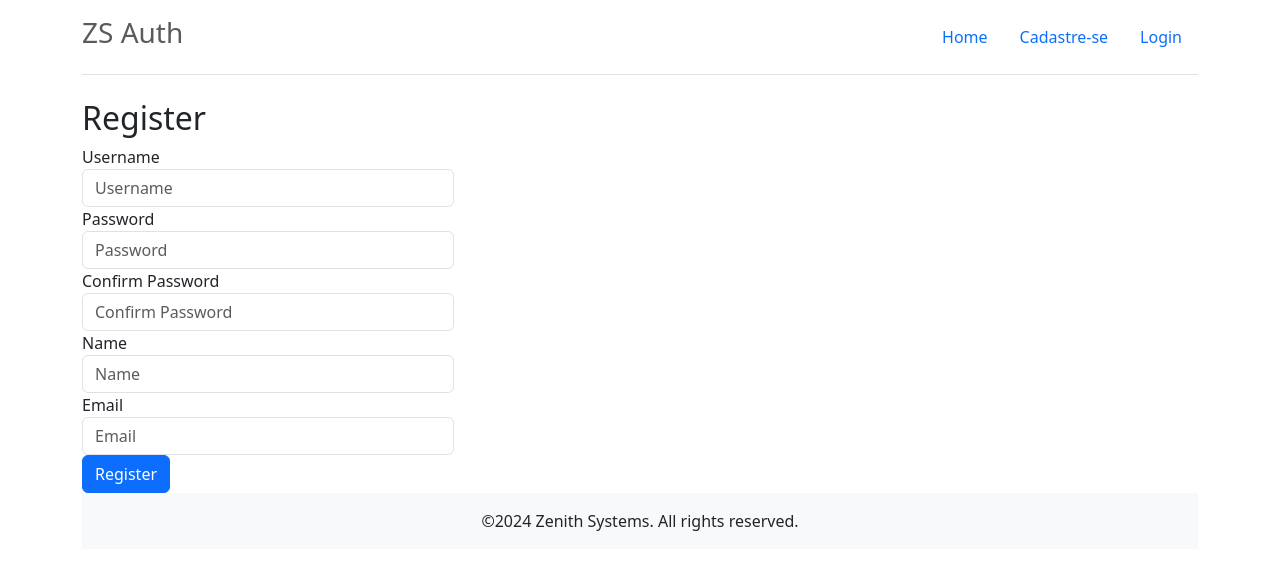
After one commit to JG-Souza/Flask-MVC, a Flask app: page /register in a window 1280 px wide. The commit adds this page. Shown: the top 570 px of the page. Run offline with Flask 3, Linux system fonts and the light colour scheme.

Commit message:
Register e Templates updated

```diff
--- a/app/controllers/default.py
+++ b/app/controllers/default.py
@@ -1,32 +1,81 @@
+# Todas as importações necessárias
 from flask import render_template, flash, redirect, url_for
 from app import app, db, lm
-from flask_login import login_user, logout_user, current_user
+from flask_login import login_user, logout_user, current_user, login_required
 from app.models.tables import User
-from app.models.forms import LoginForm
+from app.models.forms import LoginForm, RegisterForm
 
-@lm.user_loader
+@lm.user_loader # É um decorador fornecido pelo Flask-Login que registra a função load_user como a função de carregamento de usuário. O Flask-Login usa essa função para recuperar um objeto de usuário com base no ID do usuário armazenado na sessão.
 def load_user(user_id):
     return User.query.get(int(user_id))
 
-@app.route('/index')
-def index():
-    return render_template('index.html')
 
-@app.route('/login', methods=['GET', 'POST'])
+# Criando a rota Home
+@app.route('/home')
+def home():
+    return render_template('home.html')
+
+
+# Criando a rota Login
+@app.route('/login', methods=['GET', 'POST']) # Permitindo os métodos
 def login():
-    form = LoginForm()
-    if form.validate_on_submit():
-        user = User.query.filter_by(username=form.username.data).first()
+    form = LoginForm() # Cria uma instância do formulário de login
+    if form.validate_on_submit(): # Verifica se o formulário foi enviado. Essa função retorna True se o método da requisição for POST (ou seja, o formulário foi enviado) e se todos os campos do formulário são válidos. Se qualquer campo não for válido, ela retorna False.
+        user = User.query.filter_by(username=form.username.data).first() # Busca um usuário no banco de dados com o nome de usuário fornecido. Cria uma consulta que filtra com base no nome fornecido
+
+        # Verificar se o usuário foi encontrado e se a senha fornecida corresponde à senha armazenada.
         if user and user.password == form.password.data:
-            login_user(user, remember=form.remember_me.data)
-            flash('Logged in successfully.')
-            return redirect(url_for('index'))
+            login_user(user, remember=form.remember_me.data) # a função é fornecida pelo Flask-Login e é usada para autenticar o usuário na sessão. O parâmetro remember indica se a sessão do usuário deve ser lembrada
+            flash('Logged in successfully.', 'success')
+            return redirect(url_for('home'))
         else:
-            flash('Invalid username or password.')
+            flash('Invalid username or password.', 'danger')
+
+    # Renderizando formulário para login
     return render_template('form_login.html', form=form)
 
+
+# Criando rota Logout
 @app.route('/logout')
 def logout():
-    logout_user()
-    flash('Logged out successfully.')
-    return redirect(url_for('index'))
+    logout_user() # A função é fornecida pelo Flask-Login e é usada para encerrar a sessão do usuário.
+    flash('Logged out successfully.', 'success')
+    return redirect(url_for('home')) # Retorna o usuário para a página home
+
+
+# Criando rota para Cadastro
+@app.route('/register', methods=['GET', 'POST'])
+def register():
+    # Redireciona para a página inicial se o usuário já estiver logado
+    if current_user.is_authenticated:
+        return redirect(url_for('home'))
+    form = RegisterForm() # Cria uma instância do formulário de registro
+    if form.validate_on_submit(): # Verifica se o formulário foi submetido e é válido
+        # Verifica se o nome de usuário já existe
+        if User.query.filter_by(username=form.username.data).first():
+            flash('Username already exists. Please choose a different one.', 'danger')
+            return redirect(url_for('register'))
+
+        # Cria um novo usuário
+        new_user = User(
+            username=form.username.data,
+            password=form.password.data,
+            name=form.name.data,
+            email=form.email.data
+            )
+
+        db.session.add(new_user) # Adiciona o novo usuário à sessão do banco de dados
+        db.session.commit() # Comita a transação para salvar o novo usuário no banco de dados
+        flash('Registration successful! You can now log in.', 'success')
+        return redirect(url_for('login')) # Redireciona o usuário para a página de login
+
+    # Renderiza o template do formulário de registro
+    return render_template('form_registro.html', form=form)
+
+# Rota para acessar uma página protegida, disponível apenas para usuários autenticados
+@app.route('/protected')
+@login_required # Decorador que exige que o usuário esteja autenticado para acessar esta rota
+def protected():
+
+    # Renderiza o template da página protegida
+    return render_template('protected.html')
--- a/app/models/forms.py
+++ b/app/models/forms.py
@@ -1,9 +1,18 @@
 from flask_wtf import FlaskForm
-from wtforms import StringField, PasswordField, BooleanField
-from wtforms.validators import DataRequired
+from wtforms import StringField, PasswordField, BooleanField, EmailField, SubmitField
+from wtforms.validators import DataRequired, Email, EqualTo, Length
 
 
 class LoginForm(FlaskForm):
     username = StringField('username', validators=[DataRequired()])
     password = PasswordField('password', validators=[DataRequired()])
     remember_me = BooleanField('remember_me')
+
+
+class RegisterForm(FlaskForm):
+    username = StringField('Username', validators=[DataRequired()])
+    password = PasswordField('Password', validators=[DataRequired()])
+    confirm_password = PasswordField('Confirm Password', validators=[DataRequired(), EqualTo('password')])
+    name = StringField('Name', validators=[DataRequired()])
+    email = EmailField('Email', validators=[DataRequired()])
+    submit = SubmitField('Register')
--- a/app/templates/base.html
+++ b/app/templates/base.html
@@ -6,23 +6,10 @@
   <meta name="viewport" content="width=device-width, initial-scale=1">
   <meta name="description" content="">
   <meta name="author" content="">
-    <link rel="icon" href="../../favicon.ico">
+  <link rel="icon" href="{{ url_for('static', filename='favicon.ico') }}" type="image/x-icon">
   <link rel="canonical" href="https://getbootstrap.com/docs/5.3/examples/jumbotron/">
 
-    <title>{% block title %}Toilter{% endblock %}</title>
-
-
-        {% with messages = get_flashed_messages() %}
-            {% if messages %}
-                <div class="alert alert-warning"></div>
-                <ul class="flashes">
-                {% for message in messages %}
-                    <li>{{ message }}</li>
-                {% endfor %}
-                </ul>
-            {% endif %}
-        {% endwith %}
-    </div>
+  <title>{% block title %}ZS Auth{% endblock %}</title>
 
   <!-- Bootstrap core CSS -->
   <link href="https://cdn.jsdelivr.net/npm/bootstrap@5.3.3/dist/css/bootstrap.min.css" rel="stylesheet" integrity="sha384-QWTKZyjpPEjISv5WaRU9OFeRpok6YctnYmDr5pNlyT2bRjXh0JMhjY6hW+ALEwIH" crossorigin="anonymous">
@@ -33,19 +20,36 @@
   <div class="container">
     <!-- Header section with navigation and project name -->
     <div class="d-flex justify-content-between align-items-center py-3 mb-4 border-bottom">
-        <h3 class="text-muted">Project name</h3>
+      <h3 class="text-muted">ZS Auth</h3>
       <nav>
         <ul class="nav">
-            <li class="nav-item"><a class="nav-link active" href="#">Home</a></li>
-            <li class="nav-item"><a class="nav-link" href="#">About</a></li>
+          <li class="nav-item"><a class="nav-link active" href="{{ url_for('home') }}">Home</a></li>
+          {% if not current_user.is_authenticated %}
+          <li class="nav-item"><a class="nav-link" href="{{ url_for('register') }}">Cadastre-se</a></li>
+          {% endif %}
           {% if current_user.is_authenticated %}
-            <li class="nav-item"><a class="nav-link" href="{{url_for('logout')}}">Logout</a></li>
+          <li class="nav-item"><a class="nav-link" href="{{ url_for('protected') }}">Protected</a></li>
+          <li class="nav-item"><a class="nav-link" href="{{ url_for('logout') }}">Logout</a></li>
           {% else %}
-            <li class="nav-item"><a class="nav-link" href="{{url_for('login')}}">Login</a></li>
+          <li class="nav-item"><a class="nav-link" href="{{ url_for('login') }}">Login</a></li>
           {% endif %}
         </ul>
       </nav>
     </div>
+
+    <!-- Flash messages -->
+    {% with messages = get_flashed_messages(with_categories=true) %}
+      {% if messages %}
+        <div class="alert-container">
+          {% for category, message in messages %}
+            <div class="alert alert-{{ category }} alert-dismissible fade show" role="alert">
+              {{ message }}
+              <button type="button" class="btn-close" data-bs-dismiss="alert" aria-label="Close"></button>
+            </div>
+          {% endfor %}
+        </div>
+      {% endif %}
+    {% endwith %}
 
     {% block content %}
     {% endblock %}
@@ -53,7 +57,7 @@
     <!-- Footer section -->
     <footer class="footer mt-auto py-3 bg-light">
       <div class="container">
-          <p class="m-0 text-center">&copy; 2016 Company, Inc.</p>
+        <p class="m-0 text-center">&copy;2024 Zenith Systems. All rights reserved.</p>
       </div>
     </footer>
 
--- a/app/templates/form_login.html
+++ b/app/templates/form_login.html
@@ -7,11 +7,11 @@
         {{ form.csrf_token }}
         <div class="form-group">
             <label>Username</label>
-            {{ form.username(class="form-control", placeholder="username") }}
+            {{ form.username(class="form-control", placeholder="Username") }}
         </div>
         <div class="form-group">
             <label>Password</label>
-            {{ form.password(class="form-control") }}
+            {{ form.password(class="form-control", placeholder="Password") }}
         </div>
         <div class="checkbox">
             <label>
@@ -20,7 +20,7 @@
         </div>
 
 
-        <button type="submit" class="btn btn-default">Submit</button>
+        <button type="submit" class="btn btn-primary">Submit</button>
     </form>
 </div>
 {% endblock %}
--- /dev/null
+++ b/app/templates/form_registro.html
@@ -0,0 +1,31 @@
+{% extends 'base.html' %}
+
+{% block content %}
+<div class="col-md-4 col-offset-4">
+    <h2>Register</h2>
+    <form action="" method="POST">
+        {{ form.hidden_tag() }}
+        <div class="form-group">
+            <label>Username</label>
+            {{ form.username(class="form-control", placeholder="Username") }}
+        </div>
+        <div class="form-group">
+            <label>Password</label>
+            {{ form.password(class="form-control", placeholder="Password") }}
+        </div>
+        <div class="form-group">
+            <label>Confirm Password</label>
+            {{ form.confirm_password(class="form-control", placeholder="Confirm Password") }}
+        </div>
+        <div class="form-group">
+            <label>Name</label>
+            {{ form.name(class="form-control", placeholder="Name") }}
+        </div>
+        <div class="form-group">
+            <label>Email</label>
+            {{ form.email(class="form-control", placeholder="Email") }}
+        </div>
+        <button type="submit" class="btn btn-primary">Register</button>
+    </form>
+    </div>
+{% endblock %}
```
Also changed, not shown: app/models/tables.py (+2 -31 lines), app/templates/home.html (added, +39 -0 lines), app/templates/index.html (deleted, +0 -41 lines), app/templates/protected.html (added, +12 -0 lines), migrations/versions/1299ab8d79df_.py (added, +36 -0 lines), migrations/versions/bcba7604d494_.py (added, +34 -0 lines), migrations/versions/ed9a9977fb5f_.py (added, +34 -0 lines), org.md (deleted, +0 -2 lines), app/static/favicon.ico (added), app/static/gatinho.png (added), storage.db. Lines whose indentation alone changed are shown as unchanged.
